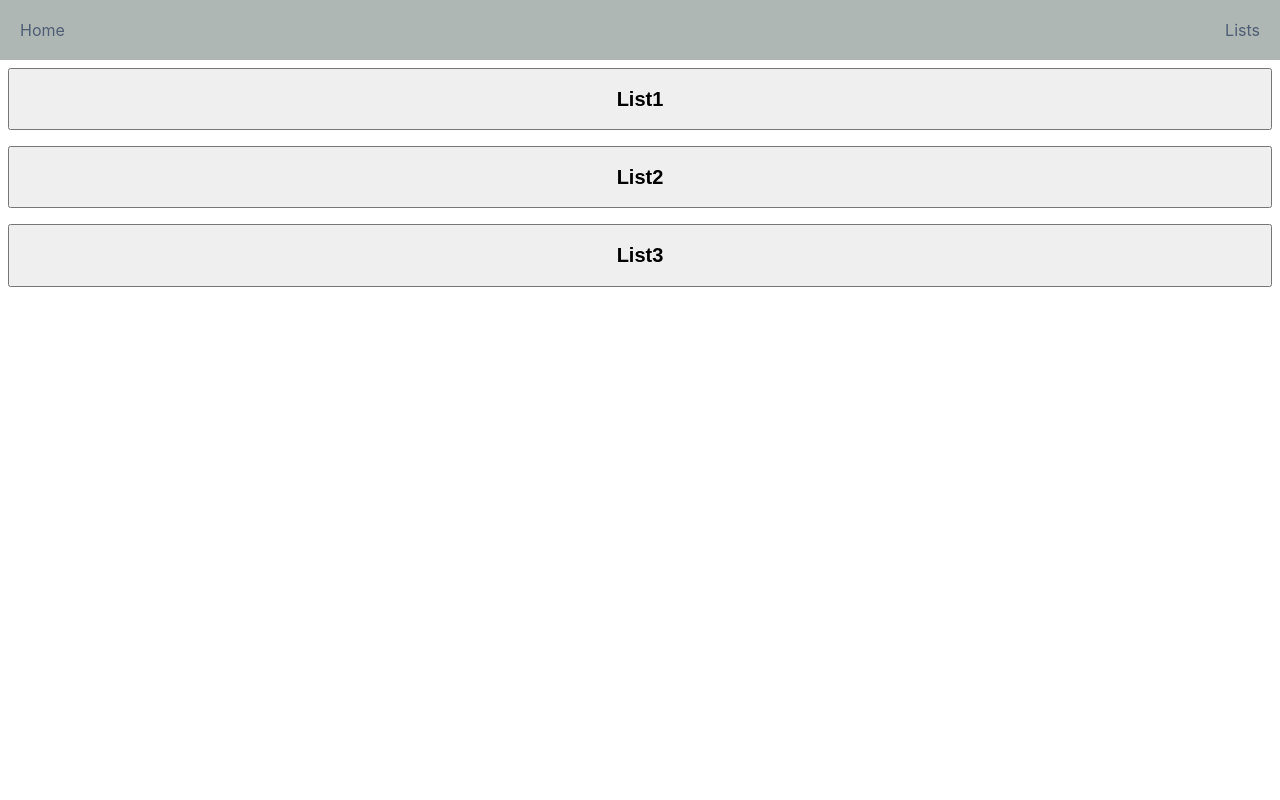
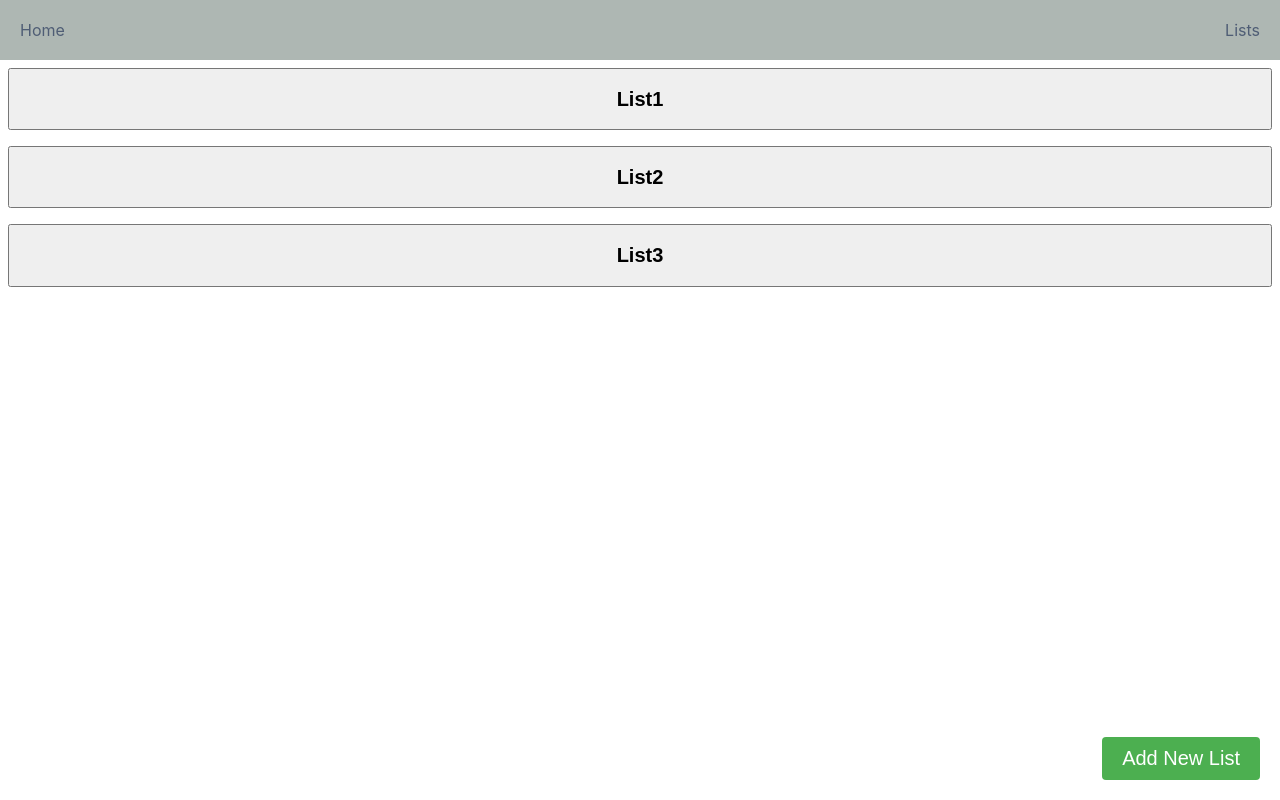
Before and after one commit to wonhakchoi/Epic-Project-Group, a React (Create React App) app in the folder client/: page /lists in a window 1280 px wide. Built offline with nearby package versions, Linux system fonts and the light colour scheme.

Commit message:
added add list button to lists page

```diff
--- /dev/null
+++ b/client/src/components/RestaurantList.css
@@ -0,0 +1,25 @@
+.resList-card {
+    display: block;
+    padding: 0.5rem;
+}
+.resList-button {
+    display: inline;
+    width: 100%;
+}
+
+#add-list-button {
+    position: fixed;
+    bottom: 20px;
+    right: 20px;
+    padding: 10px 20px;
+    background-color: #4CAF50;
+    color: #fff;
+    font-size: 20px;
+    border: none;
+    border-radius: 4px;
+    cursor: pointer;
+}
+
+#add-list-button:hover {
+    background-color: #45a049;
+}
--- a/client/src/components/RestaurantList.js
+++ b/client/src/components/RestaurantList.js
@@ -1,4 +1,4 @@
-import "./ResturantList.css"
+import "./RestaurantList.css"
 
 // Component for each Restaurant List Card
 export default function RestaurantList({listDetails}) {
--- a/client/src/components/ResturantList.css
+++ /dev/null
@@ -1,8 +0,0 @@
-.resList-card {
-    display: block;
-    padding: 0.5rem;
-}
-.resList-button {
-    display: inline;
-    width: 100%;
-}
--- a/client/src/pages/ResLists.js
+++ b/client/src/pages/ResLists.js
@@ -1,6 +1,6 @@
 import {useState} from "react";
 import RestaurantList from "../components/RestaurantList";
-import "../components/ResturantList.css"
+import "../components/RestaurantList.css"
 
 // Some sample data, this will need to be stored in database later
 const initialResLists = [{name: "List1"}, {name: "List2"}, {name: "List3"}]
@@ -8,11 +8,17 @@ const initialResLists = [{name: "List1"}, {name: "List2"}, {name: "List3"}]
 // Page for displaying all the user made lists of restaurants
 export default function ResLists() {
     const [resLists, setResLists] = useState(initialResLists);
+    const [listNumber, setListNumber] = useState(initialResLists.length + 1)
 
-    function handleAddResList(newResList) {
+    function handleAddResList() {
+
+        setListNumber(
+            listNumber + 1
+        )
         setResLists([
-            ...resLists, newResList
+            ...resLists, {name: ("List" + listNumber)}
         ])
+
     }
 
     const displayResLists = resLists.map(resList =>
@@ -21,6 +27,9 @@ export default function ResLists() {
     return (
         <div id={"list-container"}>
             {displayResLists}
+            <button id={"add-list-button"} onClick={()=>handleAddResList()}>
+                Add New List
+            </button>
         </div>
     )
 
```
